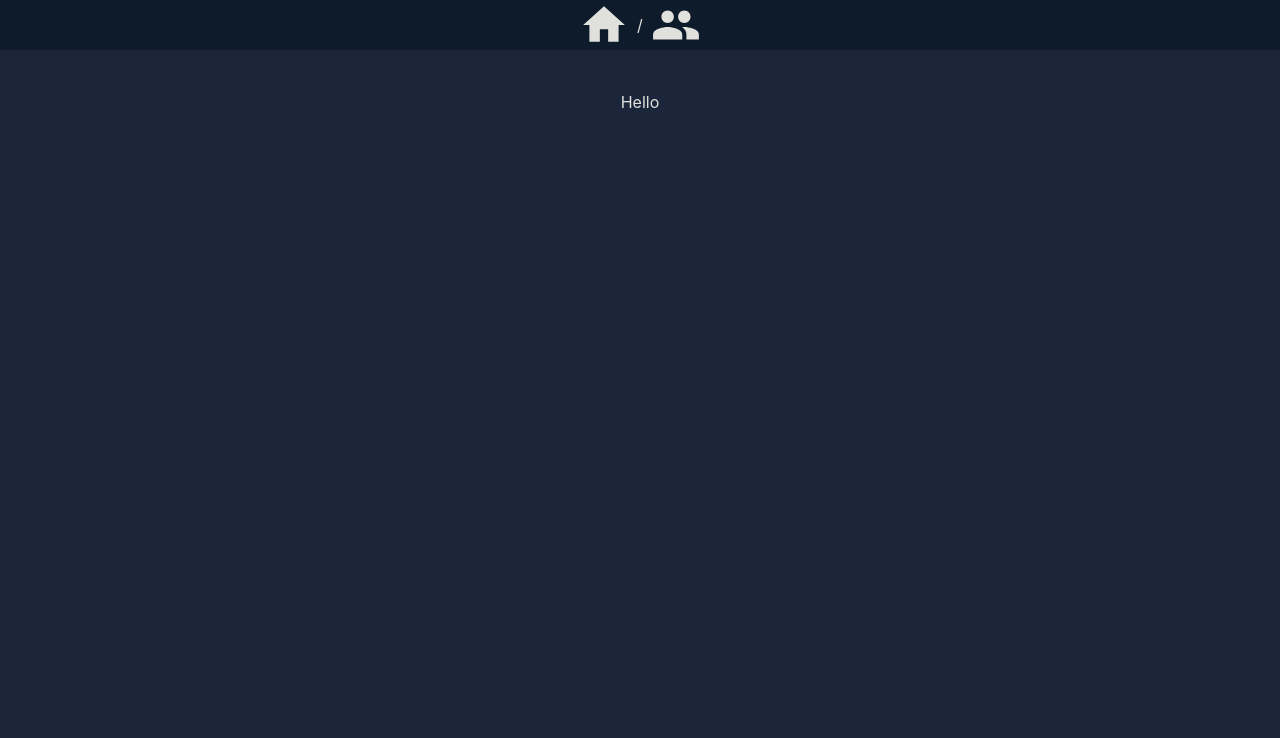
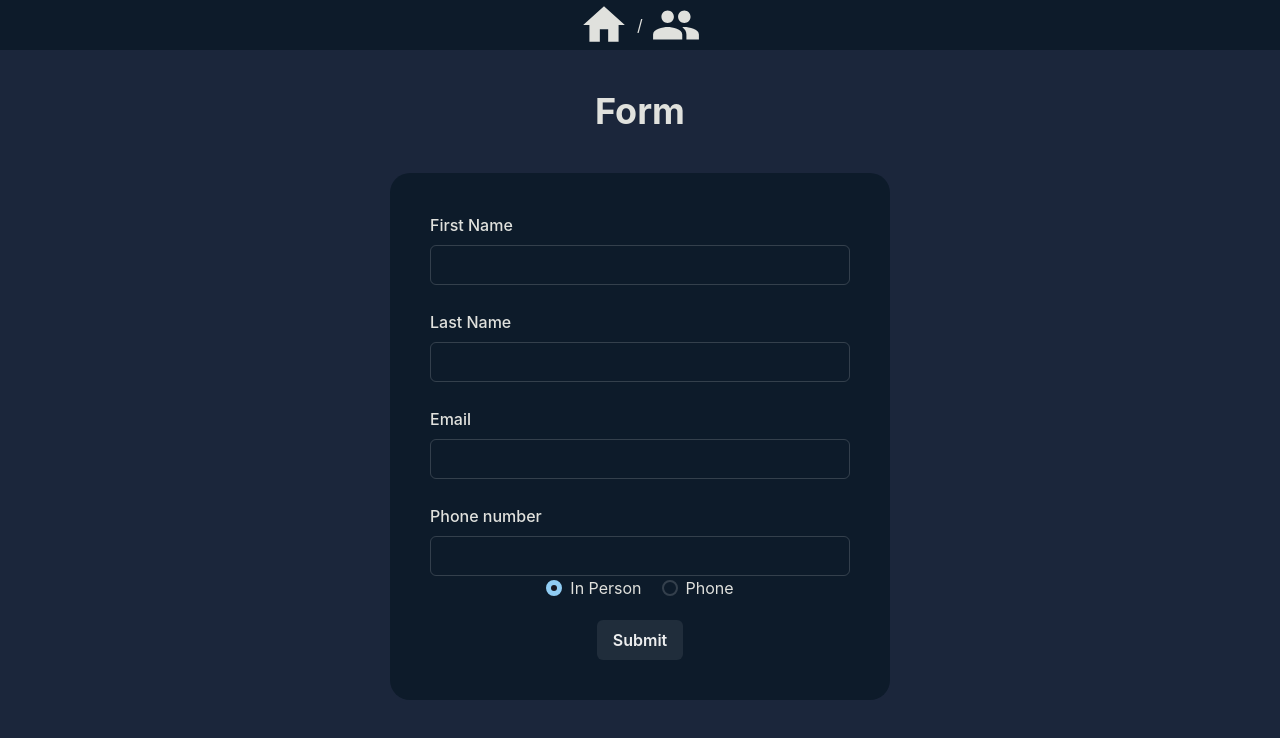
Before and after one commit to sambencivengo/client-scheduler, a React (Create React App) app in the folder client/: page / in a window 1280 px wide. Shown: the top 738 px of the page. Built offline with nearby package versions, Linux system fonts and the light colour scheme.

Commit message:
form built, hooking up next

```diff
--- a/client/package.json
+++ b/client/package.json
@@ -14,6 +14,7 @@
 		"@types/react": "^18.0.0",
 		"@types/react-dom": "^18.0.0",
 		"axios": "^1.1.3",
+		"formik": "^2.2.9",
 		"framer-motion": "^7.6.4",
 		"localforage": "^1.10.0",
 		"match-sorter": "^6.3.1",
--- /dev/null
+++ b/client/src/components/DefendantForm/DefendantForm.tsx
@@ -0,0 +1,153 @@
+import {
+	Box,
+	Button,
+	Center,
+	Flex,
+	FormControl,
+	FormHelperText,
+	FormLabel,
+	Input,
+	Radio,
+	RadioGroup,
+	Stack,
+} from '@chakra-ui/react';
+import axios from 'axios';
+import { useFormik } from 'formik';
+import React from 'react';
+import { CreateDefendant } from '../../schema';
+import { colors } from '../../theme';
+
+import { MeetingType } from '../../types/MeetingType';
+
+export const DefendantForm: React.FC = () => {
+	const [meetingTypeValue, setMeetingTypeValue] = React.useState<MeetingType>(
+		MeetingType.InPerson
+	);
+
+	const formik = useFormik<CreateDefendant.UiValues>({
+		initialValues: {
+			email: '',
+			firstName: '',
+			lastName: '',
+			meetingType: MeetingType.InPerson,
+			phoneNumber: '',
+		},
+		validationSchema: CreateDefendant.uiSchema,
+		// validateOnBlur: validateWhileTyping,
+		// validateOnChange: validateWhileTyping,
+		async onSubmit({
+			firstName,
+			lastName,
+			email,
+			phoneNumber,
+			meetingType,
+		}) {
+			const payload = JSON.stringify({
+				firstName: firstName.trim(),
+				lastName: lastName.trim(),
+				phoneNumber: phoneNumber?.trim(),
+				email: email?.trim(),
+				meetingType,
+			});
+
+			const res = await axios.post(
+				'http://localhost:8000/api/defendants'
+			);
+			console.log(res);
+		},
+	});
+
+	return (
+		<Box minWidth={500} bgColor={colors.deepNavy} p={10} borderRadius={20}>
+			<Flex flexDir={'column'}>
+				<form
+					onSubmit={formik.handleSubmit}
+					onReset={formik.handleReset}
+				>
+					<FormControl id="firstName">
+						<FormLabel>First Name</FormLabel>
+						<Input
+							id="firstName"
+							defaultValue={formik.values.firstName}
+							disabled={formik.isSubmitting}
+							onChange={formik.handleChange}
+							isInvalid={!!formik.errors.firstName}
+						/>
+						<FormHelperText color={colors.red}>
+							{formik.errors.firstName}&nbsp;
+						</FormHelperText>
+					</FormControl>
+
+					<FormControl id="lastName">
+						<FormLabel>Last Name</FormLabel>
+						<Input
+							id="lastName"
+							defaultValue={formik.values.lastName}
+							disabled={formik.isSubmitting}
+							onChange={formik.handleChange}
+							isInvalid={!!formik.errors.lastName}
+						/>
+						<FormHelperText color={colors.red}>
+							{formik.errors.lastName}&nbsp;
+						</FormHelperText>
+					</FormControl>
+
+					<FormControl id="email">
+						<FormLabel>Email</FormLabel>
+						<Input
+							id="email"
+							defaultValue={formik.values.email}
+							disabled={formik.isSubmitting}
+							onChange={formik.handleChange}
+							isInvalid={!!formik.errors.email}
+						/>
+						<FormHelperText color={colors.red}>
+							{formik.errors.email}&nbsp;
+						</FormHelperText>
+					</FormControl>
+
+					<FormControl id="phoneNumber">
+						<FormLabel>Phone number</FormLabel>
+						<Input
+							id="phoneNumber"
+							defaultValue={formik.values.phoneNumber}
+							disabled={formik.isSubmitting}
+							onChange={formik.handleChange}
+							isInvalid={!!formik.errors.phoneNumber}
+						/>
+					</FormControl>
+
+					<Center>
+						<RadioGroup
+							onChange={(val: MeetingType) =>
+								setMeetingTypeValue(val)
+							}
+							value={meetingTypeValue}
+							id="meetingType"
+						>
+							<Stack spacing={5} direction="row">
+								<Radio value={MeetingType.InPerson}>
+									{MeetingType.InPerson}
+								</Radio>
+								<Radio value={MeetingType.Phone}>
+									{MeetingType.Phone}
+								</Radio>
+							</Stack>
+						</RadioGroup>
+					</Center>
+
+					<Center>
+						<Button
+							isLoading={formik.isSubmitting}
+							mt={5}
+							size="md"
+							type="submit"
+						>
+							Submit
+						</Button>
+					</Center>
+				</form>
+			</Flex>
+		</Box>
+	);
+};
--- /dev/null
+++ b/client/src/components/DefendantForm/index.ts
@@ -0,0 +1 @@
+export * from './DefendantForm';
--- a/client/src/routes/Home.tsx
+++ b/client/src/routes/Home.tsx
@@ -1,3 +1,19 @@
-import { Box } from '@chakra-ui/react';
+import { Flex, Heading } from '@chakra-ui/react';
+import { DefendantForm } from '../components/DefendantForm';
 
-export const Home: React.FC = () => <Box>Hello</Box>;
+export const Home: React.FC = () => (
+	<Flex direction={'column'} gap={10}>
+		<Heading textAlign={'center'}>Form</Heading>
+		<Flex
+			gap={5}
+			// bgColor={colors.greyBlue} //TODO: change bg color?
+			borderRadius={20}
+			w={'100%'}
+			h={'100%'}
+			justifyContent={'space-evenly'}
+			wrap={'wrap'}
+		>
+			<DefendantForm />
+		</Flex>
+	</Flex>
+);
--- /dev/null
+++ b/client/src/schema/createDefendant.ts
@@ -0,0 +1,29 @@
+import * as yup from 'yup';
+import { MeetingType } from '../types/MeetingType';
+import { phoneUtils } from '../utils';
+
+const validatePhoneNumber = (value?: string) =>
+	value === undefined ? true : phoneUtils.validatePhoneNumber(value);
+
+const schema = yup.object({
+	firstName: yup.string().trim().required('A first name is required'),
+	lastName: yup.string().trim().required('A last name is required'),
+	email: yup.string().email('Email must be a valid email').trim(),
+	phoneNumber: yup
+		.mixed()
+		.test(
+			'phoneNumber',
+			'Please enter a valid phone number',
+			validatePhoneNumber
+		),
+	meetingType: yup
+		.mixed<MeetingType>()
+		.oneOf(Object.values(MeetingType))
+		.required('Meeting type is required'),
+});
+
+export type UiValues = yup.InferType<typeof uiSchema>;
+export const uiSchema = schema.clone();
+
+export type ApiValues = yup.InferType<typeof apiSchema>;
+export const apiSchema = schema.clone();
--- /dev/null
+++ b/client/src/schema/index.ts
@@ -0,0 +1,3 @@
+import * as CreateDefendant from './createDefendant';
+
+export { CreateDefendant };
--- /dev/null
+++ b/client/src/utils/index.ts
@@ -0,0 +1,3 @@
+import { phoneUtils } from './phoneUtils';
+
+export { phoneUtils };
--- /dev/null
+++ b/client/src/utils/phoneUtils.ts
@@ -0,0 +1,10 @@
+import { isValidPhoneNumber, parsePhoneNumber } from 'libphonenumber-js';
+
+export const phoneUtils = {
+	validatePhoneNumber: (value?: string) =>
+		isValidPhoneNumber(value ?? '', 'US'),
+	formatNational: (value?: string) =>
+		parsePhoneNumber(value ?? '').formatNational(),
+	formatInternational: (value?: string) =>
+		parsePhoneNumber(`+1${value}` ?? '').formatInternational(),
+};
```
Also changed, not shown: 1 other file (tests, documents, lock files or other folders).
